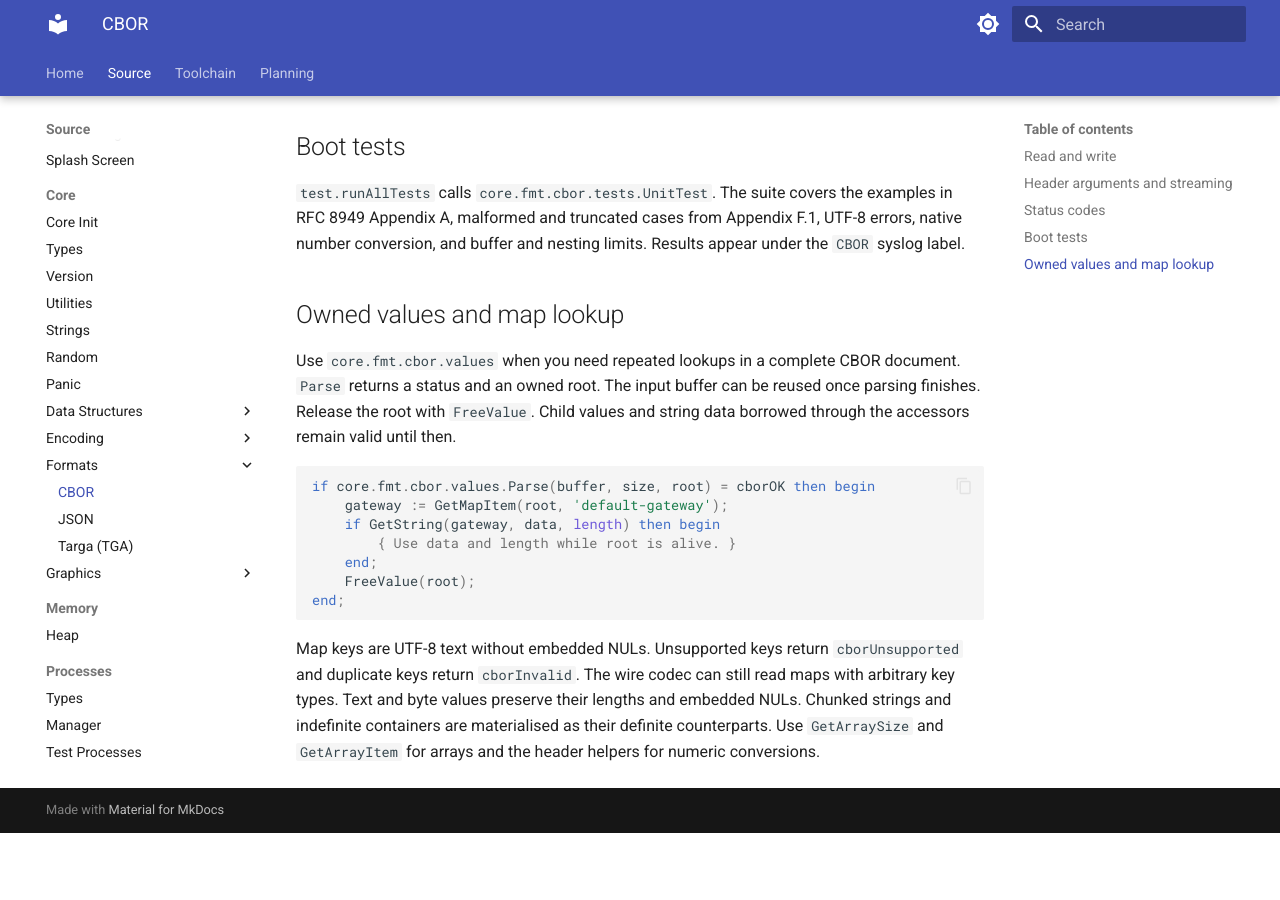
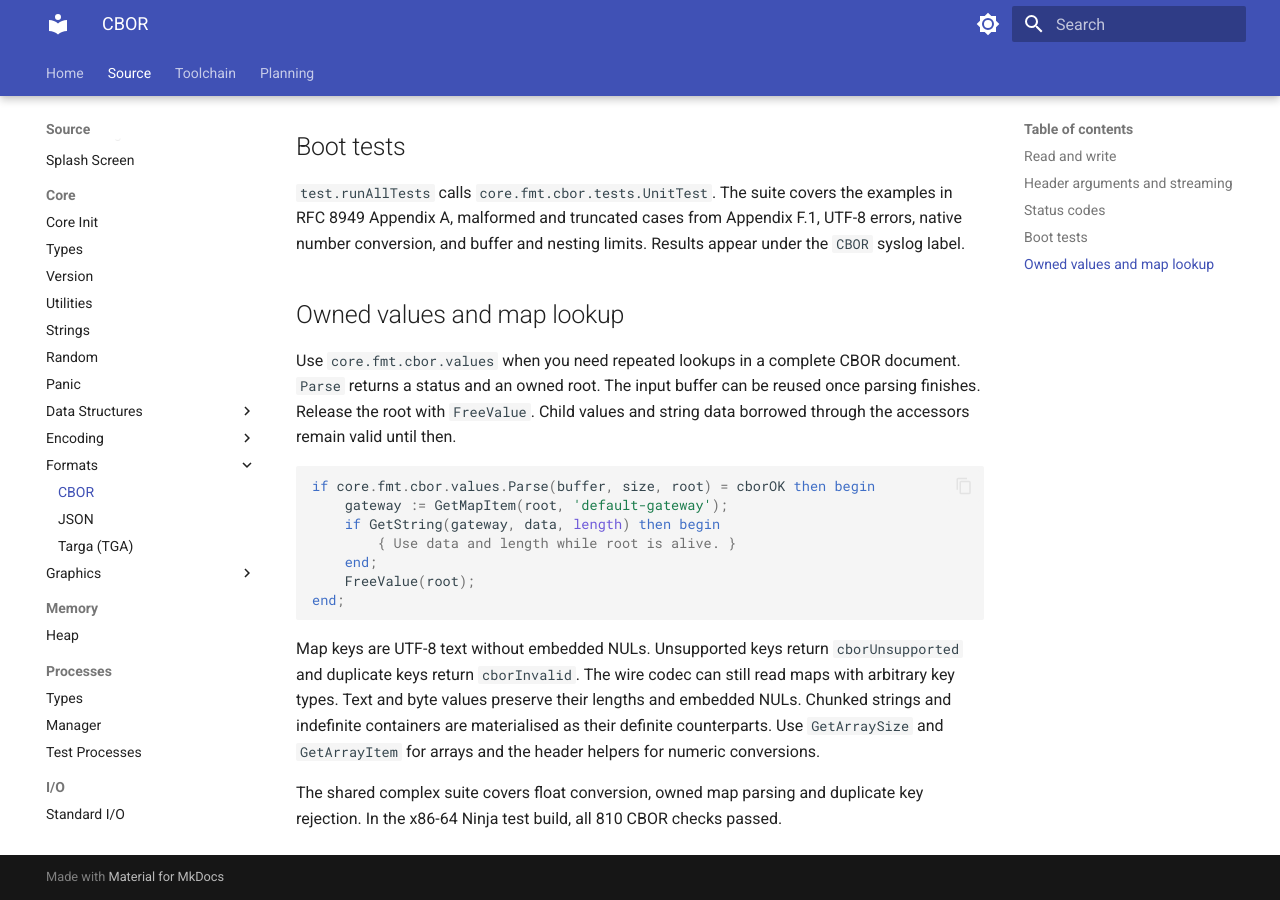
Before and after one commit to t3hn3rd/Asuro, an MkDocs documentation site: the page built from doc/src/core/fmt/core.fmt.cbor.md, in a window 1280 px wide and 900 px high, scrolled down 2641 px. Built offline with MkDocs 1.6.1 and Material for MkDocs 9.7.7, drawn with Linux system fonts in a browser that asks for light colours; before the commit the page ends 3474 px from its top, so only the background shows below that.

Commit message:
Preserve native pointers and float signs in CBOR decoding

```diff
--- a/doc/src/core/fmt/core.fmt.cbor.md
+++ b/doc/src/core/fmt/core.fmt.cbor.md
@@ -90,3 +90,6 @@ can still read maps with arbitrary key types. Text and byte values preserve
 their lengths and embedded NULs. Chunked strings and indefinite containers
 are materialised as their definite counterparts. Use `GetArraySize` and
 `GetArrayItem` for arrays and the header helpers for numeric conversions.
+
+The shared complex suite covers float conversion, owned map parsing and duplicate
+key rejection. In the x86-64 Ninja test build, all 810 CBOR checks passed.
```
Also changed, not shown: 2 other files.
